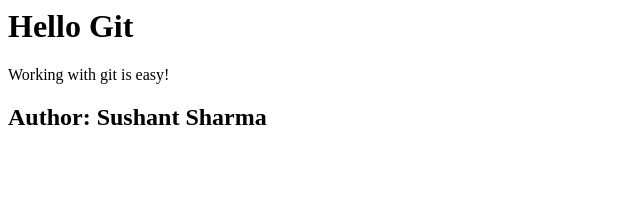
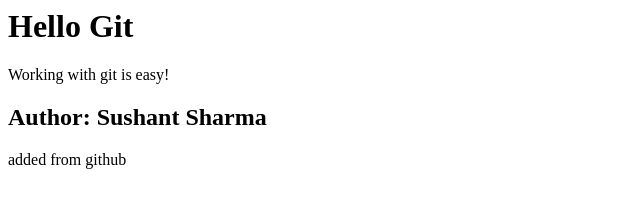
Before and after one commit to sushant-argusoft/gitgithub, a plain HTML site: page index.html in a window 1280 px wide. Shown: the whole page, without its empty margins (0-640 px from the left). Drawn offline with Linux system fonts and the light colour scheme.

Commit message:
Update index.html

```diff
--- a/index.html
+++ b/index.html
@@ -7,3 +7,4 @@
 </div>
 
 <h2>Author: Sushant Sharma</h2>
+<div>added from github</div>
```
